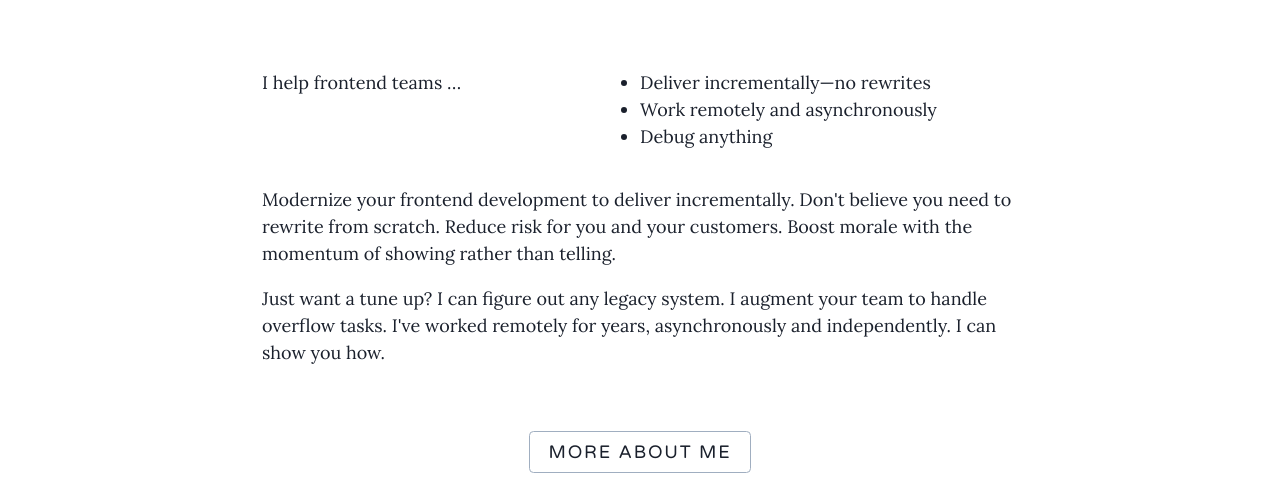
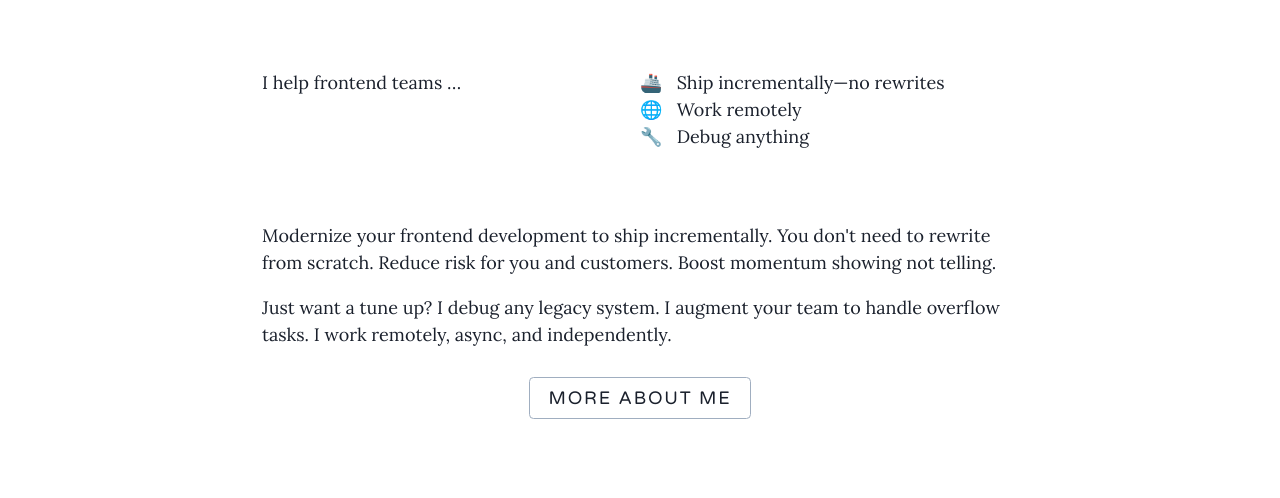
Before and after one commit to john-kurkowski/john-kurkowski.github.io, a Gatsby site: page / in a window 1280 px wide. Shown: the part 195-693 px from the top of the page. Built offline with nearby package versions, Linux system fonts and the light colour scheme; Gatsby itself is replaced by a stand-in of ours.

Commit message:
Revise index copy

```diff
--- a/src/pages/index.js
+++ b/src/pages/index.js
@@ -22,26 +22,24 @@ export default function Index () {
           <div className='flex justify-between'>
             <h3 className='w-1/2'>I help frontend teams …</h3>
 
-            <ul className='list-disc w-1/2'>
-              <li className=''>Deliver incrementally—no rewrites</li>
-              <li className=''>Work remotely and asynchronously</li>
-              <li className=''>Debug anything</li>
+            <ul className='w-1/2'>
+              <li className=''>🚢 &nbsp; Ship incrementally—no rewrites</li>
+              <li className=''>🌐 &nbsp; Work remotely</li>
+              <li className=''>🔧 &nbsp; Debug anything</li>
             </ul>
           </div>
+        </div>
 
-          <div className='mt-8'>
-            <p>
-              Modernize your frontend development to deliver incrementally.
-              Don't believe you need to rewrite from scratch. Reduce risk for
-              you and your customers. Boost morale with the momentum of showing
-              rather than telling.
-            </p>
-            <p>
-              Just want a tune up? I can figure out any legacy system. I augment
-              your team to handle overflow tasks. I've worked remotely for
-              years, asynchronously and independently. I can show you how.
-            </p>
-          </div>
+        <div className='mt-8'>
+          <p>
+            Modernize your frontend development to ship incrementally. You don't
+            need to rewrite from scratch. Reduce risk for you and customers.
+            Boost momentum showing not telling.
+          </p>
+          <p>
+            Just want a tune up? I debug any legacy system. I augment your team
+            to handle overflow tasks. I work remotely, async, and independently.
+          </p>
         </div>
 
         <ul className='flex justify-center lg:my-8 my-16'>
```
